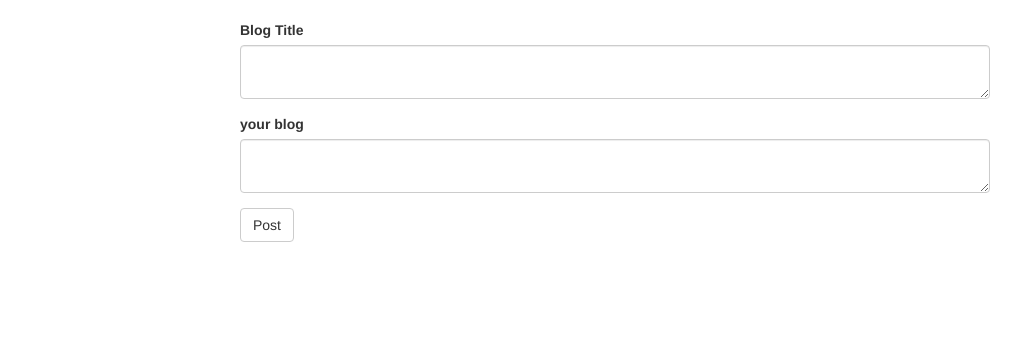
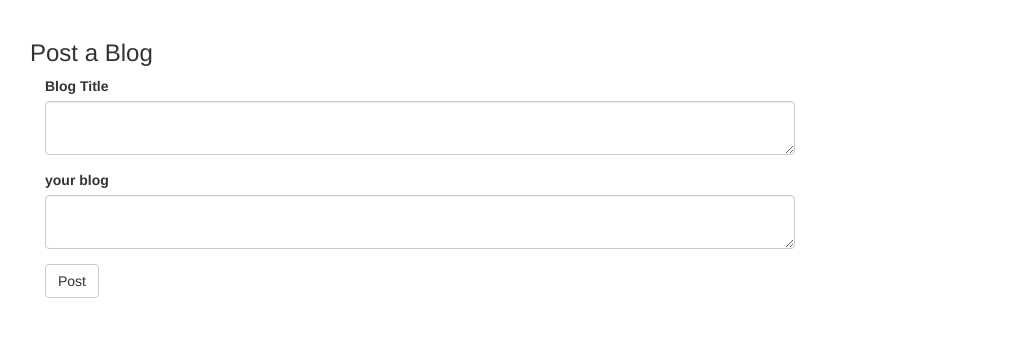
Before and after one commit to encok/Blogging-App, a Flask app: a page that uses app/templates/new_blog.html in a window 1280 px wide. Shown: the part 102-439 px from the top of the page, without its empty margins (25-1046 px from the left). Run offline with Flask 2, Linux system fonts and the light colour scheme; the visitor is signed in with stand-in values (Sample User, id 1); data comes from the database, SQL or seed files in the repository; some libraries are stand-ins or nearby versions.

Commit message:
adding a title to a blog

```diff
--- a/app/templates/new_blog.html
+++ b/app/templates/new_blog.html
@@ -5,6 +5,7 @@
 <div class="container">
 <div class="row">
 <div class="col-md-2"> </div>
+<h3>Post a Blog</h3>
 <div class="col-md-8">
 
 {{wtf.quick_form(form)}}
```
